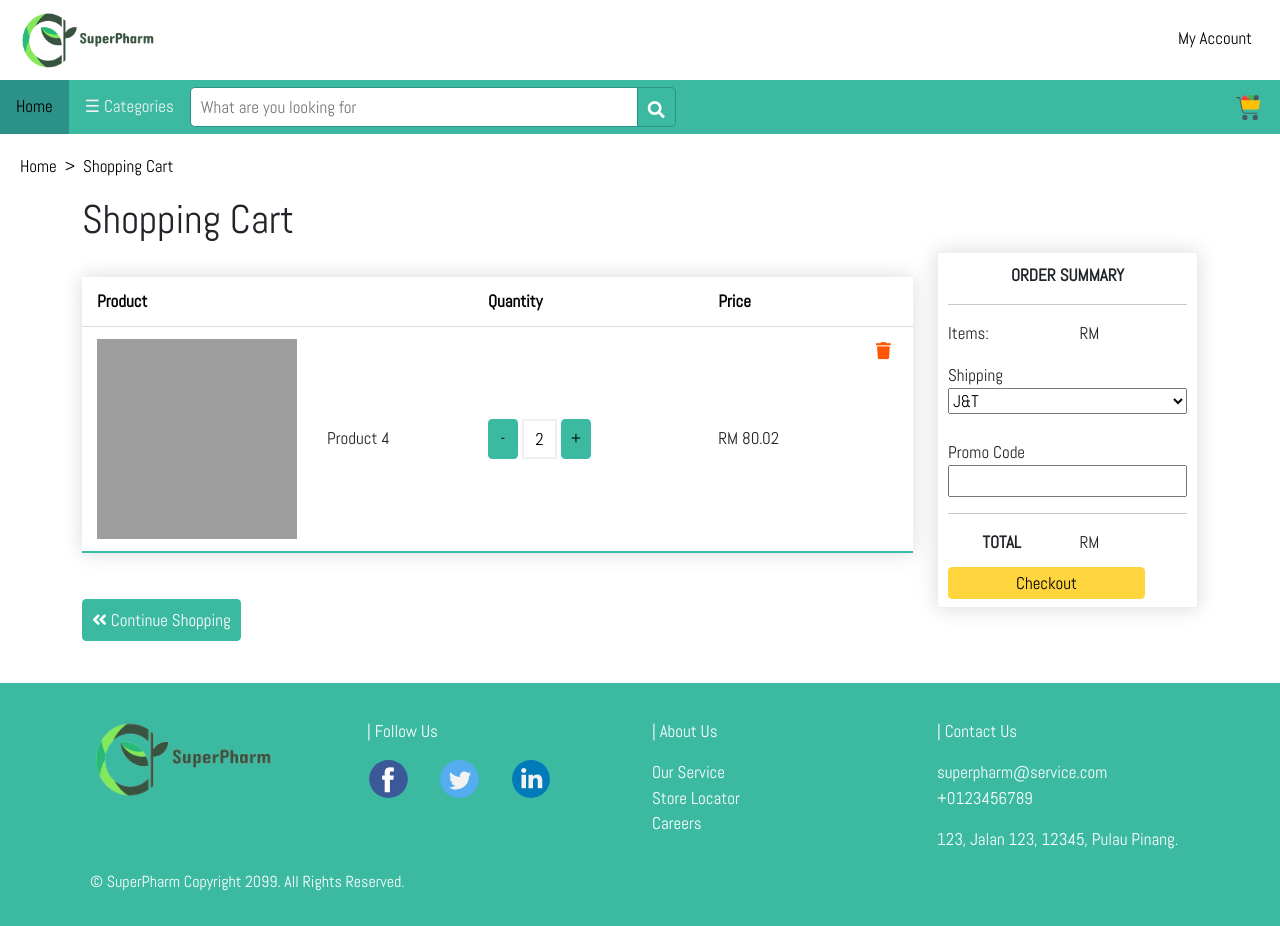
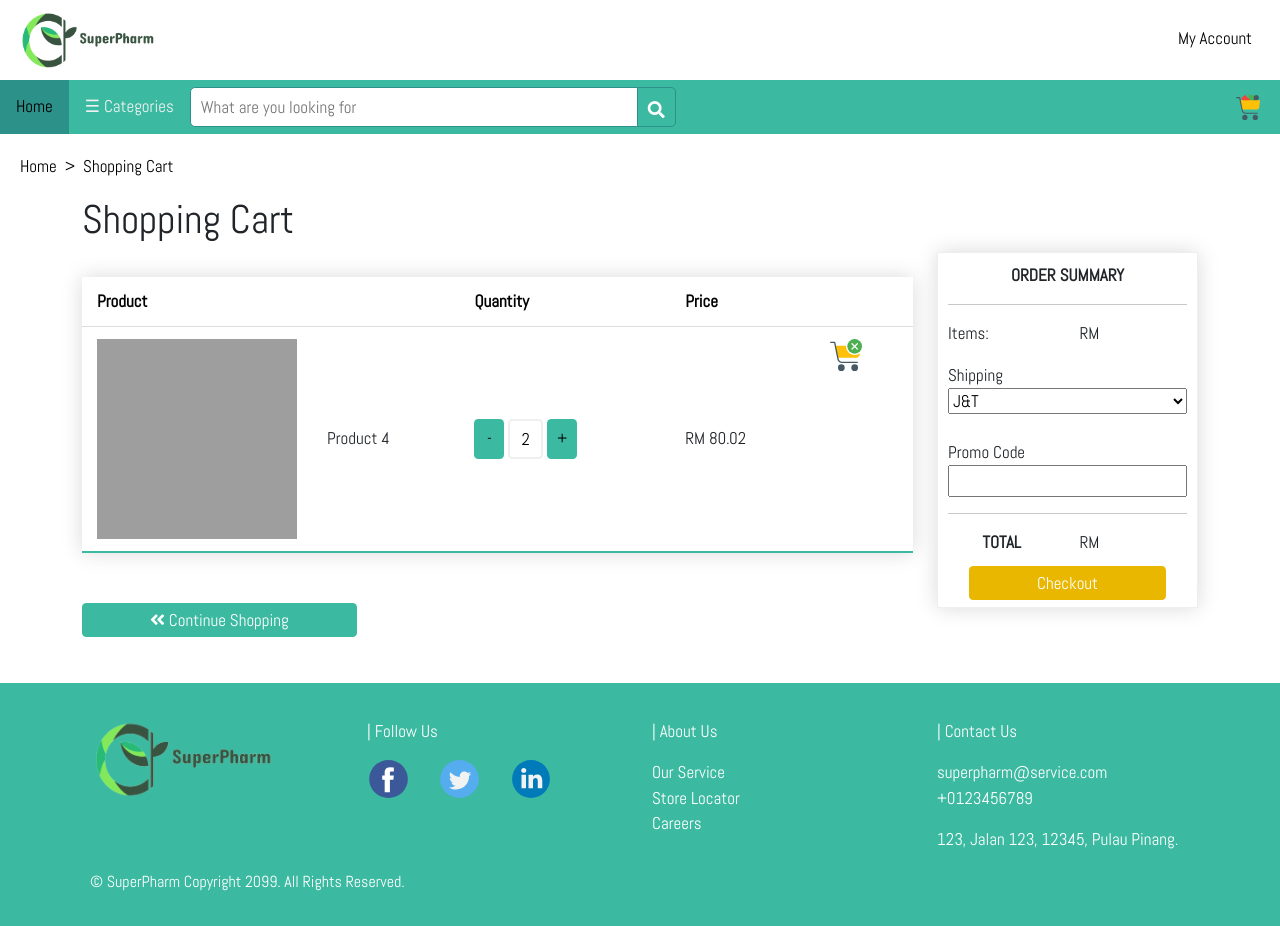
Before and after one commit to aishapeng/SuperPharm, a PHP site: page /cart.php?uid=2 in a window 1280 px wide. Run offline with PHP 8.4, Linux system fonts and the light colour scheme; a user stored in the database is signed in; data comes from the database, SQL or seed files in the repository; some libraries are stand-ins or nearby versions; grey boxes are pictures that could not be loaded.

Commit message:
can delete

```diff
--- a/superpharm/cart.php
+++ b/superpharm/cart.php
@@ -19,10 +19,26 @@ include('auth_session.php'); ?>
 		if (isset($_SESSION['username']) && $_SESSION['username'] == true) {
 
         $id = $_GET["uid"];
-
         $query = mysqli_query($sql, "SELECT * FROM my_cart WHERE user_id = $id");
         if($query === FALSE) {
            die(mysqli_error());
+        }
+
+        $users = mysqli_query($sql, "SELECT user_id FROM user");
+        while($row = mysqli_fetch_assoc($users)){
+            $user_id = $row['user_id'];
+        }
+
+        if(isset($_POST['delete'])){
+            $product_id = $_POST['product_id'];
+
+            $cart = "DELETE FROM my_cart WHERE product_id = $product_id AND user_id = $id";
+            if (mysqli_query($sql, $cart)) {
+                header("Refresh:0");
+            } else {
+                echo "Error: " . $cart . " " . mysqli_error($sql);
+             }
+             mysqli_close($sql);
         }
 
 		    echo '<div class="container">
@@ -72,8 +88,12 @@ include('auth_session.php'); ?>
 	            		<td>
 	            			RM <?php echo $subtotal; ?>
 	            		</td>
-	            		<td class="pos-absolute">
-	            			<a href="#" title="Remove" target="_self" class="bin"><i class="fa fa-trash"></i></a>
+	            		<td class="align">
+
+	            			<form method="post" action="">
+	            				<input type="hidden" name="product_id" value=<?php echo '"'.$product_id.'"'; ?>>
+	            				<input type="submit" name="delete" value="" class="remove">
+	            			</form>
 	            		</td>
 		        	</tr>
 		        <?php }
@@ -127,18 +147,18 @@ include('auth_session.php'); ?>
 						</div>
 					</div>
 					<div class="row">
-						<div class="col-12 col-md-12">
-							<?php echo '<a class="checkoutBtn full-width" href="checkout.php?uid='.$id.'" target="_blank">Checkout</a>'; ?>
+						<div class="col-12 col-md-12 center">
+							<?php echo '<a class="button" href="checkout.php?uid='.$id.'" target="_blank">Checkout</a>'; ?>
 						</div>
 					</div>
 				</div>
 			</div>
 		</div>
-			<div class="row">
-				<div class="col-6 col-md-3">
-					<a href="project.php" class="backBtn"><i class="fa fa-angle-double-left"></i> Continue Shopping</a>
-				</div>
+		<div class="row">
+			<div class="col-6 col-md-4">
+				<a href="project.php" class="backBtn"><i class="fa fa-angle-double-left"></i> Continue Shopping</a>
 			</div>
+		</div>
 	</div>
 	<?php
 		} else {
--- a/superpharm/style.css
+++ b/superpharm/style.css
@@ -54,8 +54,16 @@ a.product-txt:hover {
   color: #2c9189;
 }
 
+td.align {
+  vertical-align: top;
+}
+
 .fl-right {
   float: right !important;
+}
+
+.pr-0 {
+  padding-right: 0px;
 }
 
 .text-bold {
@@ -201,18 +209,6 @@ form.search::after {
   padding-top: 60px;
 }
 
-.button {
-  border: none;
-  padding: 14px;
-  font-size: 17px;
-  cursor: pointer;
-  background-color:#fff;
-}
-
-.button:hover{
-  color: #2c9189;
-}
-
 .sidebar {
   height: 100%;
   width: 0;
@@ -275,7 +271,7 @@ form.search::after {
   height: 35px;
   margin: 40px 0px;
   text-decoration: none;
-  padding: 10px;
+  padding: 6px 68px;
 }
 
 .backBtn:hover {
@@ -283,21 +279,20 @@ form.search::after {
   color: #000;
 }
 
-
-.checkoutBtn {
+.button {
   border-radius: .25em;
   border: none;
+  background-color: #e9b600;
+  color: #fff;
+  width: 100%;
+  height: 42px;
+  text-decoration: none;
+  padding: 6px 68px;
+}
+
+.button:hover {
   background-color: #ffd53d;
   color: #000;
-  width: 100%;
-  height: 35px;
-  text-decoration: none;
-  padding: 5px 68px;
-}
-
-.checkoutBtn:hover {
-  background-color: #e9b600;
-  color: white;
 }
 
 #main {
@@ -523,8 +518,8 @@ h1.login-title {
   background: #3cbaa1;
   border: 0;
   outline: 0;
-  width: 100%;
-  height: 50px;
+  width: 100% !important;
+  height: 50px !important;
   font-size: 16px;
   text-align: center;
   cursor: pointer;
@@ -897,15 +892,6 @@ p.align-right {
   }
 }
 
-@media (min-width: 1366px) {
-  h1 {
-    width: 70%;
-  }
-  .tabordion {
-    width: 70%;
-  }
-}
-
 /* -- quantity box -- */
 .quantity {display: inline-block;}
 
@@ -916,6 +902,7 @@ p.align-right {
   text-align: center;
   background-color: transparent;
   border: 2px solid #efefef;
+  border-radius: .25em;
 }
 
 .quantity.buttons_added {
@@ -965,16 +952,17 @@ p.align-right {
 }
 
 .wishlist {
-  font-size: 17px;
+  color: #000;
+  font-size: 24px;
 }
 
 .wishlist:hover {
   color: #e30000;
+  font-size: 26px;
 }
 
 /* product details page tabs */
 .tabset {
-  max-width: 65em;
   min-height: 25em;
   max-height: 50em;
 }
@@ -1177,3 +1165,33 @@ p.align-right {
   box-shadow: 0 0 20px rgba(0, 0, 0, 0.15);
   padding: 40px;
 }
+
+.subtotal-container {
+  box-shadow: 0 0 20px rgba(0, 0, 0, 0.15);
+  padding: 20px;
+}
+
+input[type=submit] {
+  border: none;
+  height: 32px;
+  width: 32px;
+}
+
+input[type=submit]:hover {
+  width: 34px;
+  height: 34px;
+}
+
+input[type=submit].add {
+  background: url(icon/add-to-cart.svg);
+}
+
+input[type=submit].remove {
+  background: url(icon/bin.svg);
+}
+
+.placeorder-container {
+  min-height: 350px;
+  padding: 60px;
+  text-align: center;
+}
```
Also changed, not shown: superpharm/account.php (+3 -4 lines), superpharm/checkout.php (+101 -4 lines), superpharm/placeorder.php (added, +23 -0 lines), superpharm/product-detail.php (+8 -9 lines), superpharm/icon/bin.svg.
